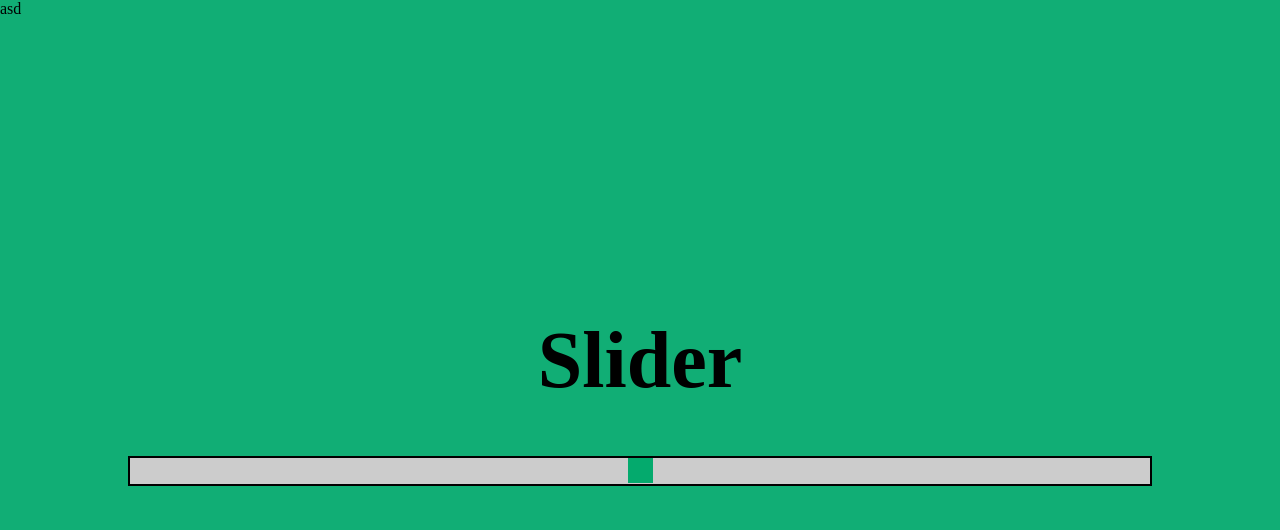
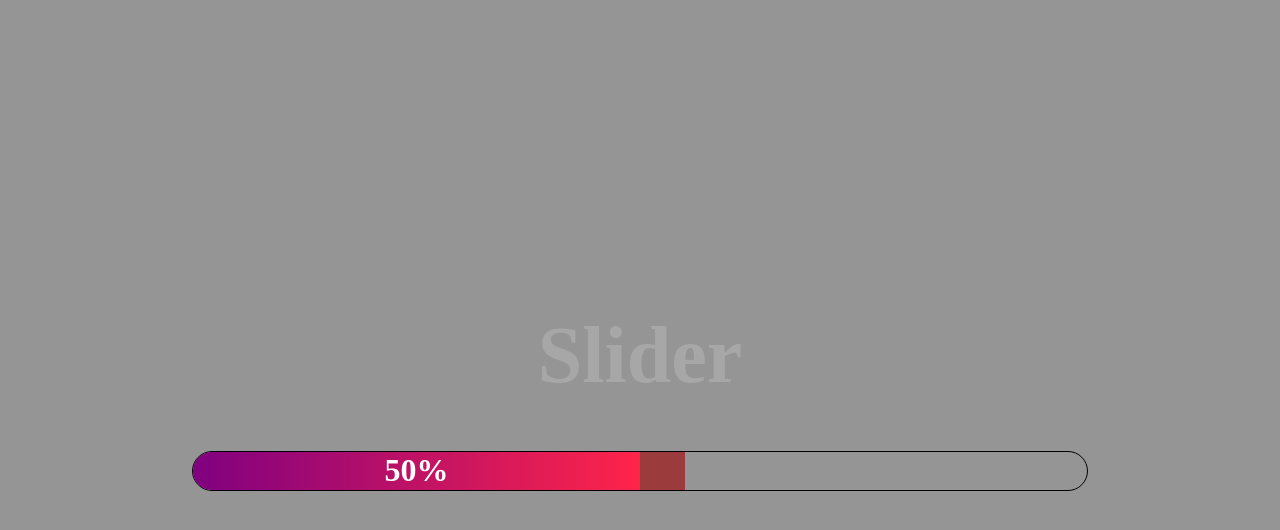
Before and after one commit to khangltt2003/30-html-css-js-challeges, a plain HTML site: page 12. Slidebar/index.html in a window 1280 px wide. Drawn offline with Linux system fonts and the light colour scheme.

Commit message:
refactor

```diff
--- a/12. Slidebar/index.html
+++ b/12. Slidebar/index.html
@@ -9,9 +9,12 @@
   <body>
     <div class="container">
       <h1>Slider</h1>
-      <input type="range" min="0" max="100" />
+      <div class="slider">
+        <div class="process unselectable">50%</div>
+        <div class="thumb"></div>
+      </div>
     </div>
-    <div class="blur">asd</div>
+    <div class="blur"></div>
   </body>
   <script src="./script.js"></script>
 </html>
--- a/12. Slidebar/script.js
+++ b/12. Slidebar/script.js
@@ -1,8 +1,26 @@
-const slider = document.querySelector("input");
-const blur = document.querySelector(".blur");
-console.log(slider.value);
+const slider = document.querySelector(".slider");
+const process = document.querySelector(".process");
+const thumb = document.querySelector(".thumb");
+const blurBackground = document.querySelector(".blur");
 
-slider.addEventListener("input", () => {
-  console.log(slider.value);
-  blur.style.backgroundColor = `rgba(0, 0, 0, ${slider.value / 120})`;
+let onHold = false;
+
+thumb.addEventListener("mousedown", () => {
+  onHold = true;
 });
+
+document.addEventListener("mouseup", () => {
+  onHold = false;
+});
+
+document.addEventListener("mousemove", (e) => {
+  if (onHold) {
+    let processWidth = e.pageX - slider.offsetLeft;
+    let percent = Math.round((processWidth / slider.offsetWidth) * 100);
+    if (percent <= 100 && percent >= 0) {
+      process.style.width = percent + "%";
+      process.innerText = percent + "%";
+      blurBackground.style.backgroundColor = `rgba(0, 0, 0, ${percent / 120})`;
+    }
+  }
+});
--- a/12. Slidebar/styles.css
+++ b/12. Slidebar/styles.css
@@ -24,23 +24,33 @@ h1 {
   font-size: 5rem;
   margin-bottom: 50px;
   display: block;
+  color: #a7a7a7;
 }
 
-input {
-  -webkit-appearance: none;
-  width: 80%;
-  height: 30px;
-  border: 2px solid black;
-  background-color: #ccc;
+.slider {
+  display: flex;
+  width: 70%;
+  height: 40px;
+  border: 1px solid black;
+  border-radius: 50px;
+  overflow: hidden;
 }
 
-input::-webkit-slider-thumb {
-  -webkit-appearance: none; /* Override default look */
-  appearance: none;
-  width: 25px; /* Set a specific slider handle width */
-  height: 25px; /* Slider handle height */
-  background: #04aa6d; /* Green background */
-  cursor: pointer; /* Cursor on hover */
+.process {
+  background-image: linear-gradient(90deg, purple, rgb(255, 36, 73));
+  width: 50%;
+  height: 100%;
+  text-align: center;
+  color: white;
+  font-weight: bold;
+  font-size: 2rem;
+}
+
+.thumb {
+  background-color: rgb(155, 59, 59);
+  width: 45px;
+  height: 45px;
+  z-index: 100;
 }
 
 .blur {
@@ -49,5 +59,14 @@ input::-webkit-slider-thumb {
   left: 0;
   height: 100vh;
   width: 100vw;
-  background-color: rgba(4, 170, 109, 0.947);
+  background-color: rgba(0, 0, 0, 0.416);
 }
+
+.unselectable {
+  -webkit-touch-callout: none;
+  -webkit-user-select: none;
+  -khtml-user-select: none;
+  -moz-user-select: none;
+  -ms-user-select: none;
+  user-select: none;
+}
```
